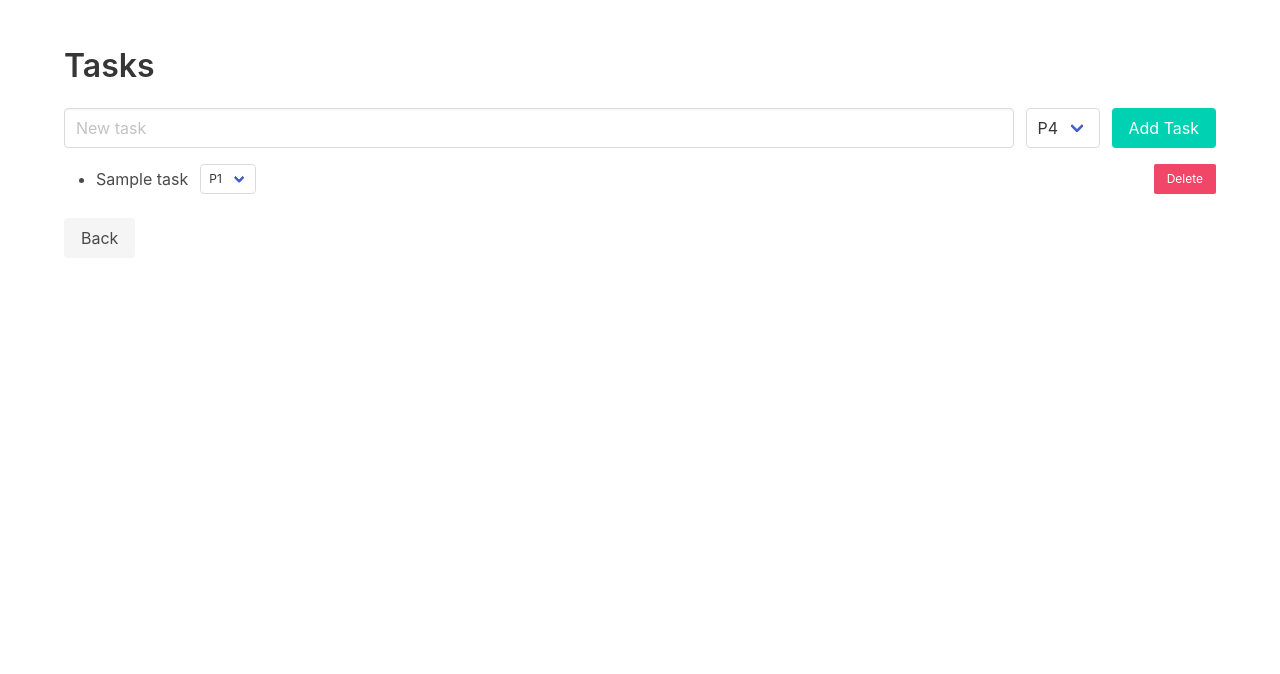
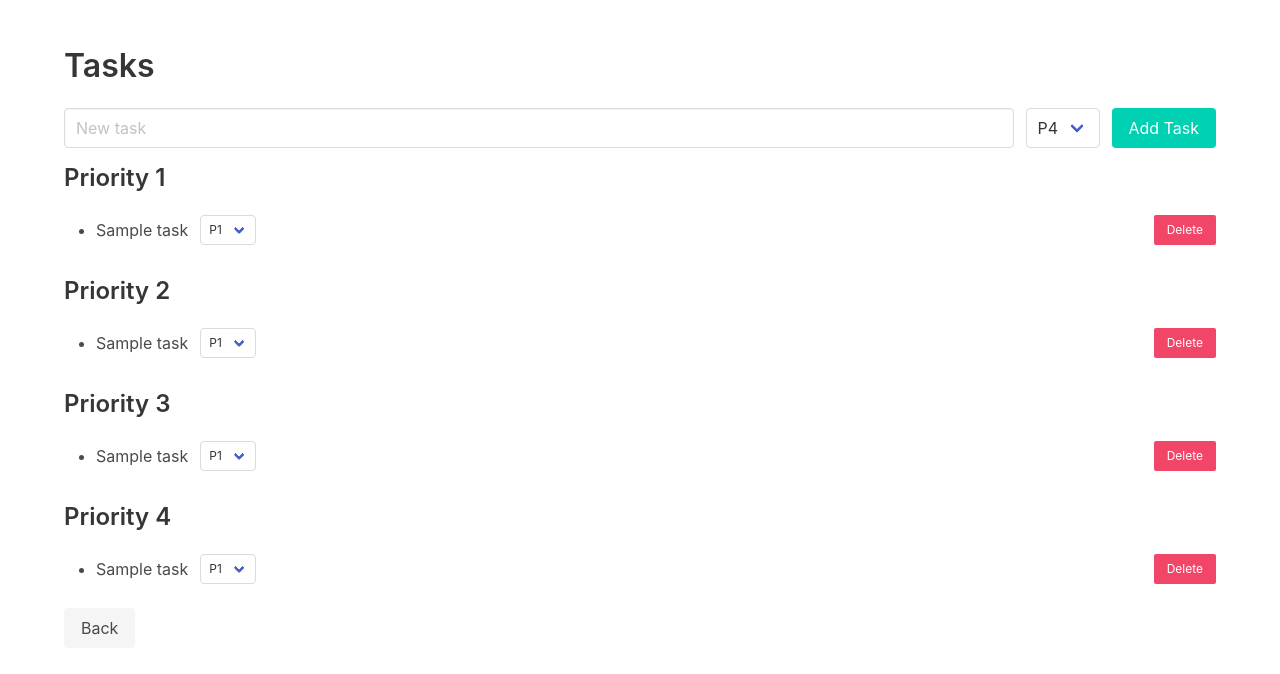
Before and after one commit to robert-p-rez/toDo, a Flask app: template templates/task_list.html in a window 1280 px wide. Shown: the top 674 px of the page. Run offline with Flask 3, Linux system fonts and the light colour scheme; the template is opened without the code that fills it: most values are stand-ins (such as "Sample title", 1, 10 or a date in 2020).

Commit message:
Assistant checkpoint: Group tasks by priority and update display
Assistant generated file changes:
- services/task_service.py: Add method to get tasks grouped by priority
- templates/task_list.html: Update template to display tasks grouped by priority, Update template closing tags for priority groups

---

User prompt:

when displaying tasks, group them by priority and have the items at the top be the highest priority which is P1, followed by P2 items and so forth

Replit-Commit-Author: Assistant
Replit-Commit-Session-Id: 157eabb6-67be-4108-bd37-23d8836f99a7

```diff
--- a/services/task_service.py
+++ b/services/task_service.py
@@ -17,7 +17,11 @@ class TaskService:
                 break
 
     def get_all_tasks(self):
-        return self.tasks
+        sorted_tasks = sorted(self.tasks, key=lambda x: x.priority)
+        grouped_tasks = {}
+        for i in range(1, 5):
+            grouped_tasks[i] = [task for task in sorted_tasks if task.priority == i]
+        return grouped_tasks
 
     def delete_task(self, task_id):
         self.tasks = [t for t in self.tasks if t.id != task_id]
--- a/templates/task_list.html
+++ b/templates/task_list.html
@@ -33,8 +33,11 @@
             </form>
             <div class="content">
                 {% if tasks %}
-                    <ul>
-                        {% for task in tasks %}
+                    {% for priority in range(1, 5) %}
+                    {% if tasks[priority] %}
+                        <h3 class="subtitle">Priority {{ priority }}</h3>
+                        <ul>
+                        {% for task in tasks[priority] %}
                             <li class="mb-2">
                                 <div class="level">
                                     <div class="level-left">
@@ -58,7 +61,9 @@
                                 </div>
                             </li>
                         {% endfor %}
-                    </ul>
+                        </ul>
+                    {% endif %}
+                    {% endfor %}
                 {% else %}
                     <p>No tasks yet!</p>
                 {% endif %}
```
